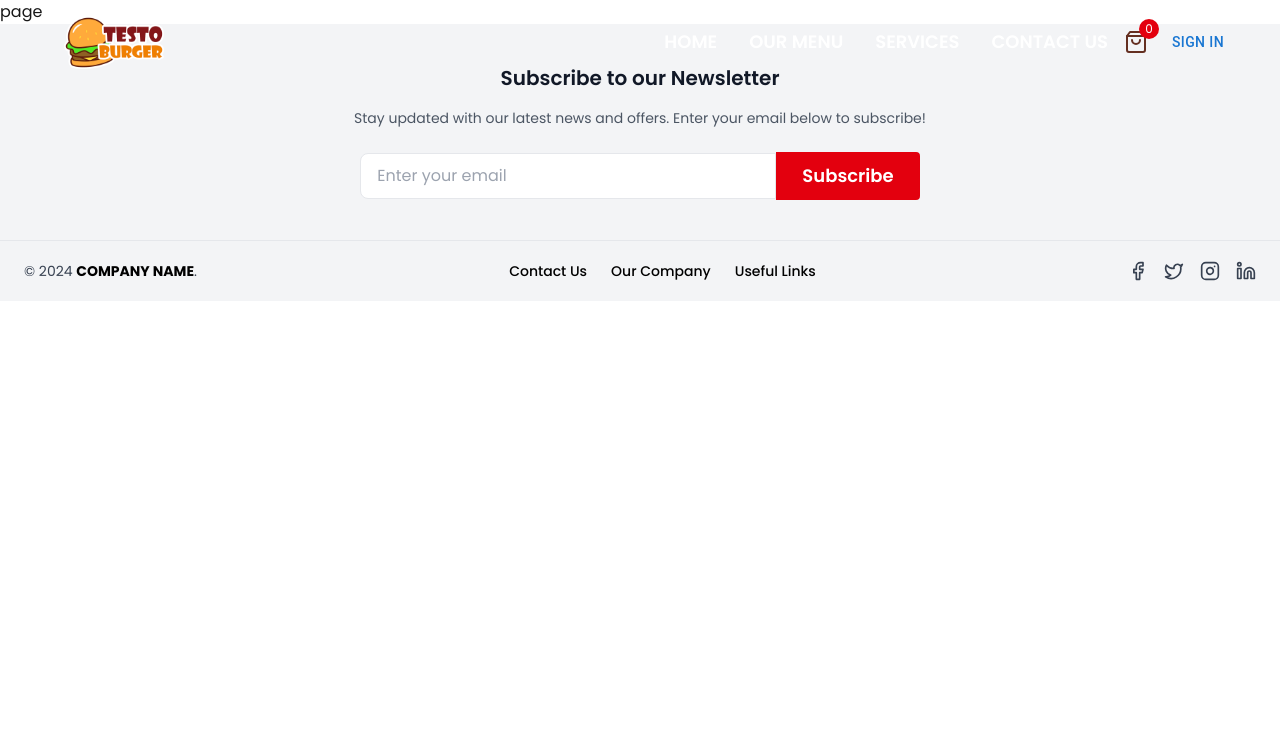
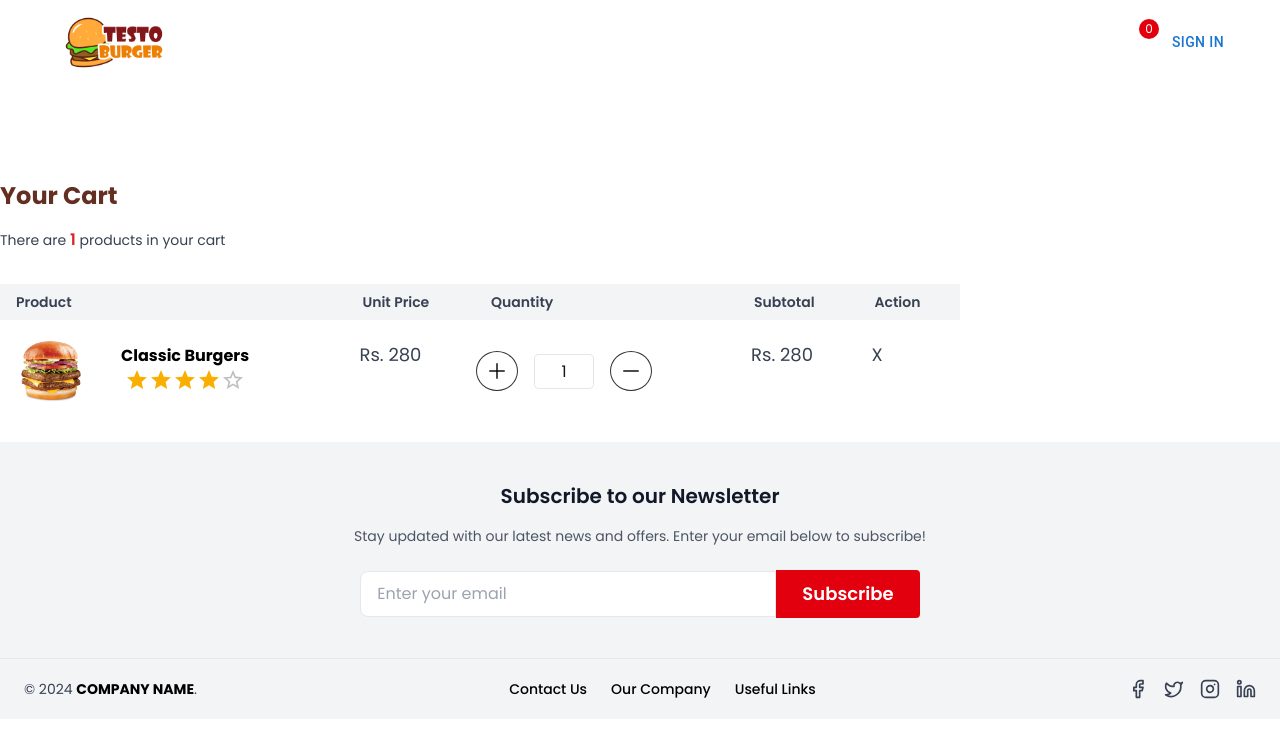
Before and after one commit to suystha7/Online-Food-Delivery, a Next.js app in the folder client/: page /cart in a window 1280 px wide. Shown: the top 738 px of the page. Built offline with nearby package versions, Linux system fonts and the light colour scheme.

Commit message:
cart page started

```diff
--- a/client/src/app/cart/page.tsx
+++ b/client/src/app/cart/page.tsx
@@ -1,9 +1,126 @@
-import React from 'react'
+"use client";
+import { Button, Rating } from "@mui/material";
+import { Minus, Plus } from "lucide-react";
+import Image from "next/image";
+import Link from "next/link";
+import React, { useState } from "react";
 
-const page = () => {
+const Cart = () => {
+  const [qty, setQty] = useState<number>(1);
+  const plus = () => {
+    setQty(qty + 1);
+  };
+
+  const minus = () => {
+    if (qty === 1) {
+      setQty(1);
+    } else {
+      setQty(qty - 1);
+    }
+  };
   return (
-    <div>page</div>
-  )
-}
+    <div className="cartPage py-5">
+      <section className="max-w-7xl mx-auto mt-40 ">
+        <h2 className="text-2xl font-bold">Your Cart</h2>
+        <p>
+          There are{" "}
+          <span className="text-red-600 font-semibold text-base">1</span>{" "}
+          products in your cart
+        </p>
 
-export default page
+        <div className="flex items-center">
+          <div className="overflow-x-auto w-[75%]">
+            <table className="min-w-full table-auto border-separate border-spacing-0">
+              <thead className="bg-gray-100">
+                <tr>
+                  <th className="px-4 py-2 text-left text-sm font-semibold text-gray-700">
+                    Product
+                  </th>
+                  <th className="px-4 py-2 text-left text-sm font-semibold text-gray-700">
+                    Unit Price
+                  </th>
+                  <th className="px-4 py-2 text-left text-sm font-semibold text-gray-700">
+                    Quantity
+                  </th>
+                  <th className="px-4 py-2 text-left text-sm font-semibold text-gray-700">
+                    Subtotal
+                  </th>
+                  <th className="px-4 py-2 text-left text-sm font-semibold text-gray-700">
+                    Action
+                  </th>
+                </tr>
+              </thead>
+
+              <tbody>
+                <tr>
+                  <td>
+                    <div className="flex items-center justify-start gap-1">
+                      <div className="imgWrapper w-[100px] h-[100px] overflow-hidden rounded-md ">
+                        <Link href="#">
+                          <Image
+                            src="/img1.png"
+                            alt="img"
+                            width={100}
+                            height={100}
+                          />
+                        </Link>
+                      </div>
+
+                      <div className="info">
+                        <Link
+                          href="#"
+                          className="font-bold text-black hover:text-red-700"
+                        >
+                          <h3 className="font-bold from-neutral-700">
+                            Classic Burgers
+                          </h3>
+                        </Link>
+                        <Rating
+                          name="simple-controlled"
+                          value={4}
+                          readOnly
+                          size="medium"
+                        />
+                      </div>
+                    </div>
+                  </td>
+
+                  <td>
+                    <p className="text-lg ml-3">Rs. 280</p>
+                  </td>
+
+                  <td>
+                    <div className="qtyDrop flex items-center gap-4">
+                      <Button className="action" onClick={plus}>
+                        <Plus />
+                      </Button>
+                      <input
+                        type="number"
+                        value={qty}
+                        readOnly
+                        className="qty-input"
+                      />
+                      <Button className="action" onClick={minus}>
+                        <Minus />
+                      </Button>
+                    </div>
+                  </td>
+
+                  <td>
+                    <p className="text-lg ml-3">Rs. 280</p>
+                  </td>
+
+                  <td>
+                    <p className="text-lg ml-3">X</p>
+                  </td>
+                </tr>
+              </tbody>
+            </table>
+          </div>
+        </div>
+      </section>
+    </div>
+  );
+};
+
+export default Cart;
--- a/client/src/app/product/[productId]/page.tsx
+++ b/client/src/app/product/[productId]/page.tsx
@@ -236,7 +236,7 @@ const ProductDetails: React.FC = () => {
                 aria-label="basic tabs example"
               >
                 <Tab
-                  label="Description"
+                  label="More Info"
                   {...a11yProps(0)}
                   className="itemTab"
                 />
@@ -261,9 +261,9 @@ const ProductDetails: React.FC = () => {
 
             <CustomTabPanel value={value} index={1}>
               {/* <h4 className="text-brown text-2xl font-bold mb-3">Reviews</h4> */}
-              <p className="text-base">There are no reviews yet</p>
+              <p className="text-base">There are no rated yet</p>
               <h4 className="text-2xl text-black/60 font-medium">
-                Be the first to review "Classic Burger"
+                Be the first to rate "Classic Burger"
               </h4>
               <p className="text-sm mb-3 font-semibold">
                 Your email address will not be published. Required fields are
@@ -277,9 +277,9 @@ const ProductDetails: React.FC = () => {
                   setRating(newValue || 0);
                 }}
               />
-              <p className="text-lg mt-3 font-medium">Your Review *</p>
+              {/* <p className="text-lg mt-3 font-medium">Your Review *</p> */}
 
-              <form className="w-full">
+              {/* <form className="w-full">
                 <div className="form-group w-full mt-4">
                   <TextField
                     id="outlined-basic"
@@ -310,7 +310,7 @@ const ProductDetails: React.FC = () => {
                 <br />
 
                 <Button className="btn-red">Submit</Button>
-              </form>
+              </form> */}
             </CustomTabPanel>
           </Box>
 
--- a/client/src/components/Header/index.tsx
+++ b/client/src/components/Header/index.tsx
@@ -52,7 +52,7 @@ const Header: React.FC = () => {
           </nav>
 
           <Link href="/cart" className="relative cartTab">
-            <ShoppingBag className="text-[#642f21]" />
+            <ShoppingBag className="text-white" />
             <span className="flex items-center justify-center text-xs">0</span>
           </Link>
 
--- a/client/src/components/ProductItem/index.tsx
+++ b/client/src/components/ProductItem/index.tsx
@@ -2,12 +2,18 @@ import Image from "next/image";
 import React from "react";
 import Rating from "@mui/material/Rating";
 import Button from "@mui/material/Button";
+import Link from "next/link";
+import { useParams } from "next/navigation";
 
 const ProductItem: React.FC = () => {
+  const { productId } = useParams();
+
   return (
     <div className="productItem">
       <div className="imgWrapper">
-        <Image src="/img1.png" alt="img" width={100} height={100} />
+        <Link href={`/product/${productId}`} passHref>
+          <Image src="/img1.png" alt="img" width={100} height={100} />
+        </Link>
 
         <div className="ratingWrapper">
           <span className="price">Rs. 380</span>
@@ -23,11 +29,15 @@ const ProductItem: React.FC = () => {
       </div>
 
       <div className="info cursor-pointer bg-white">
-        <h4 className="productTitle">BIGIT BURGER</h4>
+        <Link href={`/product/${productId}`} passHref>
+          <h4 className="productTitle">BIGIT BURGER</h4>
+        </Link>
         <p className="productDescription">
           Mushroom patty, vegan cheese, lettuce, tomatoes, avocado ligula
         </p>
-        <Button className="addToCartButton">ADD TO CART</Button>
+        <Link href={`/product/${productId}`} passHref>
+          <Button className="addToCartButton">ADD TO CART</Button>
+        </Link>
       </div>
     </div>
   );
```
